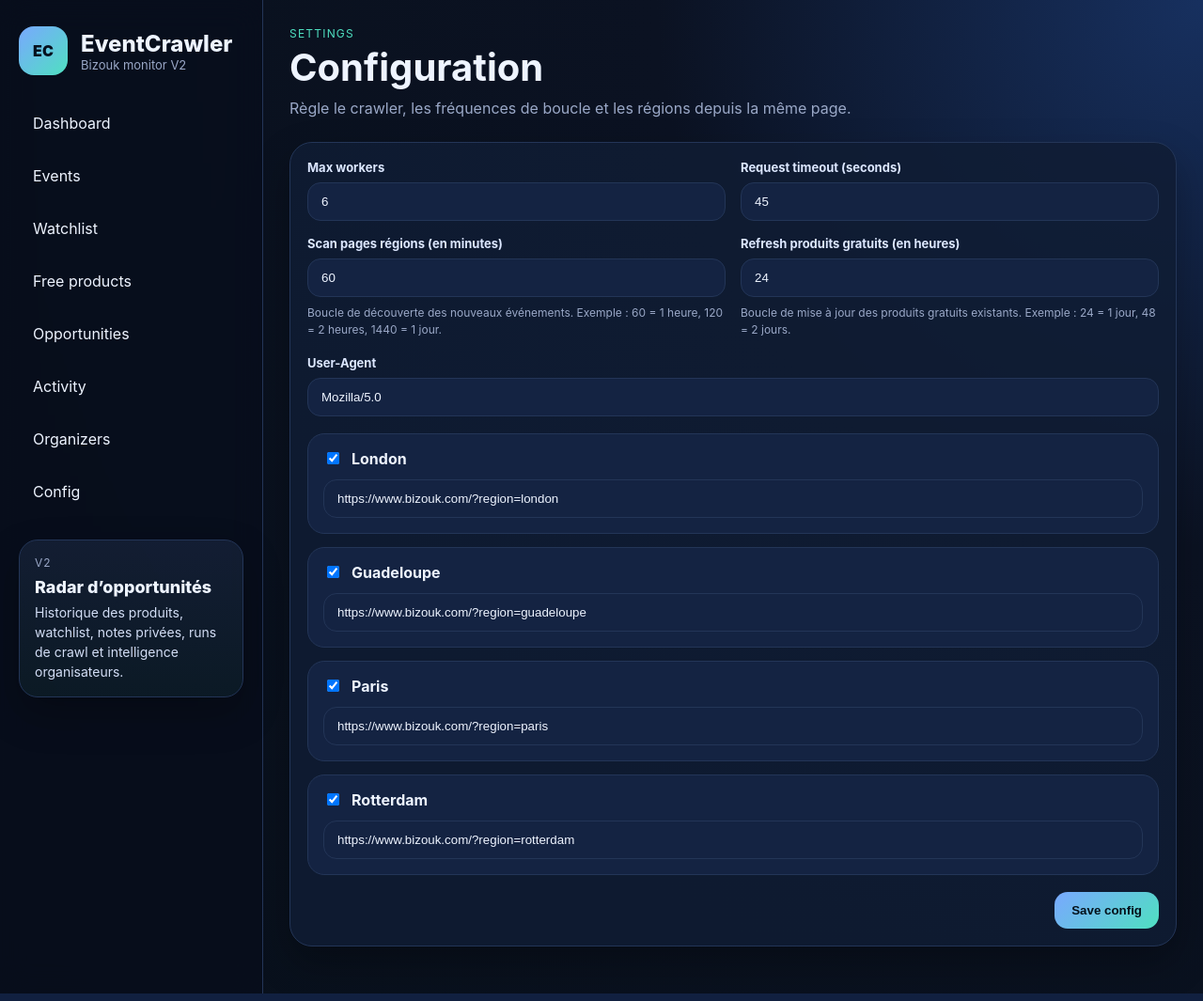
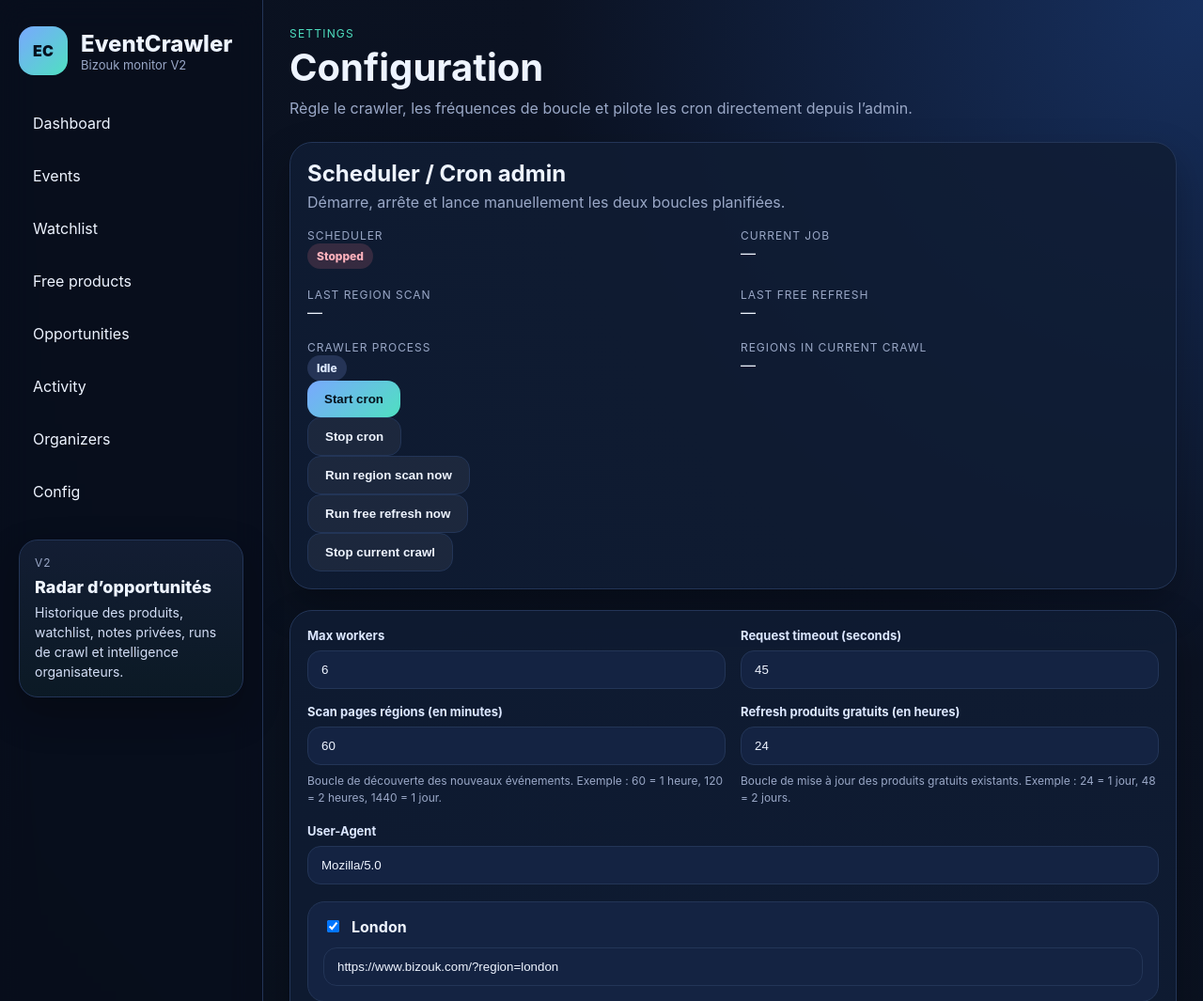
Before and after one commit to mopsoner/EventCrawler, a Flask app: page /config in a window 1280 px wide. Shown: the top 1065 px of the page at 94% size. Run offline with Flask 3, Linux system fonts and the light colour scheme.

Commit message:
Add admin scheduler controls for start stop and manual cron runs

```diff
--- a/app.py
+++ b/app.py
@@ -3,6 +3,7 @@ import os
 import sqlite3
 import subprocess
 import threading
+import time
 from datetime import datetime, timedelta
 from pathlib import Path
 from flask import Flask, jsonify, redirect, render_template, request, url_for
@@ -11,10 +12,14 @@ from config_store import load_config, save_config
 
 DB_PATH = "data/eventcrawler.sqlite"
 STATUS_PATH = Path("data/crawl_status.json")
+SCHEDULER_STATE_PATH = Path("data/scheduler_state.json")
 app = Flask(__name__)
 app.secret_key = "eventcrawler-local"
 CRAWL_PROCESS = None
 CRAWL_LOCK = threading.Lock()
+SCHEDULER_THREAD = None
+SCHEDULER_THREAD_LOCK = threading.Lock()
+SCHEDULER_LOOP_SECONDS = 30
 
 
 def conn():
@@ -108,6 +113,66 @@ def init_db():
     c.close()
 
 
+def default_scheduler_state():
+    return {
+        "enabled": False,
+        "last_region_scan_at": None,
+        "last_free_refresh_at": None,
+        "current_job": None,
+        "updated_at": None,
+    }
+
+
+def read_scheduler_state():
+    if not SCHEDULER_STATE_PATH.exists():
+        state = default_scheduler_state()
+        write_scheduler_state(state)
+        return state
+    try:
+        data = json.loads(SCHEDULER_STATE_PATH.read_text(encoding="utf-8"))
+    except Exception:
+        data = default_scheduler_state()
+    state = default_scheduler_state()
+    state.update(data if isinstance(data, dict) else {})
+    return state
+
+
+def write_scheduler_state(state):
+    state = dict(default_scheduler_state(), **(state or {}))
+    state["updated_at"] = datetime.utcnow().isoformat()
+    SCHEDULER_STATE_PATH.parent.mkdir(parents=True, exist_ok=True)
+    SCHEDULER_STATE_PATH.write_text(json.dumps(state, ensure_ascii=False, indent=2), encoding="utf-8")
+    return state
+
+
+def patch_scheduler_state(**fields):
+    state = read_scheduler_state()
+    state.update(fields)
+    return write_scheduler_state(state)
+
+
+def crawl_is_running():
+    global CRAWL_PROCESS
+    return bool(CRAWL_PROCESS and CRAWL_PROCESS.poll() is None)
+
+
+def stop_crawl_process():
+    global CRAWL_PROCESS
+    with CRAWL_LOCK:
+        if not CRAWL_PROCESS or CRAWL_PROCESS.poll() is not None:
+            return False
+        try:
+            CRAWL_PROCESS.terminate()
+            CRAWL_PROCESS.wait(timeout=10)
+        except Exception:
+            try:
+                CRAWL_PROCESS.kill()
+            except Exception:
+                pass
+        patch_scheduler_state(current_job=None)
+        return True
+
+
 def read_crawl_status():
     if not STATUS_PATH.exists():
         return {"running": False, "regions": [], "last_error": None, "started_at": None, "finished_at": None}
@@ -117,13 +182,14 @@ def read_crawl_status():
         return {"running": False, "regions": [], "last_error": "status_read_error", "started_at": None, "finished_at": None}
 
 
-def launch_crawl(selected_regions):
+def launch_crawl(selected_regions, trigger="manual"):
     global CRAWL_PROCESS
     with CRAWL_LOCK:
         if CRAWL_PROCESS and CRAWL_PROCESS.poll() is None:
             return False
         env = os.environ.copy()
         env["EVENTCRAWLER_SELECTED_REGIONS"] = ",".join(selected_regions)
+        env["EVENTCRAWLER_TRIGGER"] = trigger
         env["PYTHONUNBUFFERED"] = "1"
         log_path = Path("data/crawl.log")
         log_path.parent.mkdir(parents=True, exist_ok=True)
@@ -146,6 +212,14 @@ def is_recent(value, hours=24):
     if not dt:
         return False
     return datetime.utcnow() - dt.replace(tzinfo=None) <= timedelta(hours=hours)
+
+
+def is_due(last_run_at, minutes=0, hours=0):
+    dt = parse_dt(last_run_at)
+    if not dt:
+        return True
+    delta = datetime.utcnow() - dt.replace(tzinfo=None)
+    return delta >= timedelta(minutes=minutes, hours=hours)
 
 
 def time_ago(value):
@@ -313,6 +387,48 @@ def get_event(event_id):
     return out
 
 
+def scheduler_tick():
+    state = read_scheduler_state()
+    if not state.get("enabled"):
+        return
+    if crawl_is_running():
+        return
+    cfg = load_config()
+    enabled_regions = [name for name, region in cfg["regions"].items() if region.get("enabled")]
+    if not enabled_regions:
+        return
+    region_due = is_due(state.get("last_region_scan_at"), minutes=int(cfg.get("region_scan_frequency_minutes", 60)))
+    free_due = is_due(state.get("last_free_refresh_at"), hours=int(cfg.get("free_product_refresh_frequency_hours", 24)))
+    if region_due:
+        if launch_crawl(enabled_regions, trigger="scheduler_region_scan"):
+            patch_scheduler_state(last_region_scan_at=datetime.utcnow().isoformat(), current_job="region_scan")
+            return
+    if free_due:
+        if launch_crawl(enabled_regions, trigger="scheduler_free_refresh"):
+            patch_scheduler_state(last_free_refresh_at=datetime.utcnow().isoformat(), current_job="free_refresh")
+            return
+    if not crawl_is_running() and state.get("current_job"):
+        patch_scheduler_state(current_job=None)
+
+
+def scheduler_loop():
+    while True:
+        try:
+            scheduler_tick()
+        except Exception:
+            pass
+        time.sleep(SCHEDULER_LOOP_SECONDS)
+
+
+def ensure_scheduler_thread():
+    global SCHEDULER_THREAD
+    with SCHEDULER_THREAD_LOCK:
+        if SCHEDULER_THREAD and SCHEDULER_THREAD.is_alive():
+            return
+        SCHEDULER_THREAD = threading.Thread(target=scheduler_loop, daemon=True, name="eventcrawler-scheduler")
+        SCHEDULER_THREAD.start()
+
+
 @app.route("/", methods=["GET"])
 def dashboard():
     cfg = load_config()
@@ -321,6 +437,7 @@ def dashboard():
         stats=stats(),
         config=cfg,
         crawl_status=read_crawl_status(),
+        scheduler_state=read_scheduler_state(),
         top_events=list_events(limit=6),
         top_opportunities=list_opportunities(limit=8),
         watchlist_events=list_events(limit=6, watchlist_only=True),
@@ -337,8 +454,45 @@ def run_crawl_now():
     selected_regions = [r for r in selected_regions if r in allowed]
     if not selected_regions:
         return redirect(url_for("dashboard", error="no_region"))
-    launch_crawl(selected_regions)
+    launch_crawl(selected_regions, trigger="manual_dashboard")
     return redirect(url_for("dashboard", started=1))
+
+
+@app.route("/crawl/stop", methods=["POST"])
+def stop_crawl_now():
+    stop_crawl_process()
+    return redirect(request.referrer or url_for("dashboard"))
+
+
+@app.route("/scheduler/start", methods=["POST"])
+def scheduler_start():
+    ensure_scheduler_thread()
+    patch_scheduler_state(enabled=True)
+    return redirect(request.referrer or url_for("config_page", scheduler_saved=1))
+
+
+@app.route("/scheduler/stop", methods=["POST"])
+def scheduler_stop():
+    patch_scheduler_state(enabled=False, current_job=None)
+    return redirect(request.referrer or url_for("config_page", scheduler_saved=1))
+
+
+@app.route("/scheduler/run-region-scan", methods=["POST"])
+def scheduler_run_region_scan():
+    cfg = load_config()
+    enabled_regions = [name for name, region in cfg["regions"].items() if region.get("enabled")]
+    if enabled_regions and launch_crawl(enabled_regions, trigger="manual_region_scan"):
+        patch_scheduler_state(last_region_scan_at=datetime.utcnow().isoformat(), current_job="region_scan")
+    return redirect(request.referrer or url_for("config_page"))
+
+
+@app.route("/scheduler/run-free-refresh", methods=["POST"])
+def scheduler_run_free_refresh():
+    cfg = load_config()
+    enabled_regions = [name for name, region in cfg["regions"].items() if region.get("enabled")]
+    if enabled_regions and launch_crawl(enabled_regions, trigger="manual_free_refresh"):
+        patch_scheduler_state(last_free_refresh_at=datetime.utcnow().isoformat(), current_job="free_refresh")
+    return redirect(request.referrer or url_for("config_page"))
 
 
 @app.route("/events")
@@ -417,7 +571,8 @@ def config_page():
         save_config(new_config)
         return redirect(url_for("config_page", saved=1))
     saved = request.args.get("saved") == "1"
-    return render_template("config.html", config=load_config(), saved=saved)
+    scheduler_saved = request.args.get("scheduler_saved") == "1"
+    return render_template("config.html", config=load_config(), saved=saved, scheduler_saved=scheduler_saved, scheduler_state=read_scheduler_state(), crawl_status=read_crawl_status())
 
 
 @app.route("/api/events")
@@ -450,7 +605,13 @@ def api_crawl_status():
     return jsonify(read_crawl_status())
 
 
+@app.route("/api/scheduler_status")
+def api_scheduler_status():
+    return jsonify(read_scheduler_state())
+
+
 init_db()
+ensure_scheduler_thread()
 
 if __name__ == "__main__":
     app.run(host="0.0.0.0", port=8000, debug=True)
--- a/templates/config.html
+++ b/templates/config.html
@@ -5,7 +5,31 @@
   <div>
     <div class="eyebrow">Settings</div>
     <h1>Configuration</h1>
-    <p>Règle le crawler, les fréquences de boucle et les régions depuis la même page.</p>
+    <p>Règle le crawler, les fréquences de boucle et pilote les cron directement depuis l’admin.</p>
+  </div>
+</section>
+<section class="panel">
+  <div class="panel-header">
+    <div>
+      <h2>Scheduler / Cron admin</h2>
+      <p>Démarre, arrête et lance manuellement les deux boucles planifiées.</p>
+    </div>
+  </div>
+  {% if scheduler_saved %}<div class="flash success">Scheduler updated.</div>{% endif %}
+  <div class="detail-meta-grid">
+    <div><span class="meta-label">Scheduler</span><div>{% if scheduler_state.enabled %}<span class="badge badge-success">Enabled</span>{% else %}<span class="badge badge-danger">Stopped</span>{% endif %}</div></div>
+    <div><span class="meta-label">Current job</span><div>{{ scheduler_state.current_job or '—' }}</div></div>
+    <div><span class="meta-label">Last region scan</span><div>{{ scheduler_state.last_region_scan_at or '—' }}</div></div>
+    <div><span class="meta-label">Last free refresh</span><div>{{ scheduler_state.last_free_refresh_at or '—' }}</div></div>
+    <div><span class="meta-label">Crawler process</span><div>{% if crawl_status.running %}<span class="badge badge-info">Running</span>{% else %}<span class="badge">Idle</span>{% endif %}</div></div>
+    <div><span class="meta-label">Regions in current crawl</span><div>{{ crawl_status.regions|join(', ') if crawl_status.regions else '—' }}</div></div>
+  </div>
+  <div class="actions-row wrap">
+    <form method="post" action="/scheduler/start"><button type="submit" class="btn btn-primary">Start cron</button></form>
+    <form method="post" action="/scheduler/stop"><button type="submit" class="btn btn-secondary">Stop cron</button></form>
+    <form method="post" action="/scheduler/run-region-scan"><button type="submit" class="btn btn-secondary">Run region scan now</button></form>
+    <form method="post" action="/scheduler/run-free-refresh"><button type="submit" class="btn btn-secondary">Run free refresh now</button></form>
+    <form method="post" action="/crawl/stop"><button type="submit" class="btn btn-secondary">Stop current crawl</button></form>
   </div>
 </section>
 <section class="panel panel-form">
```
